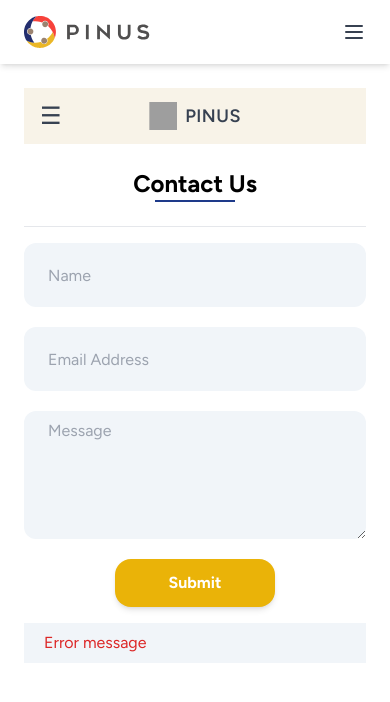
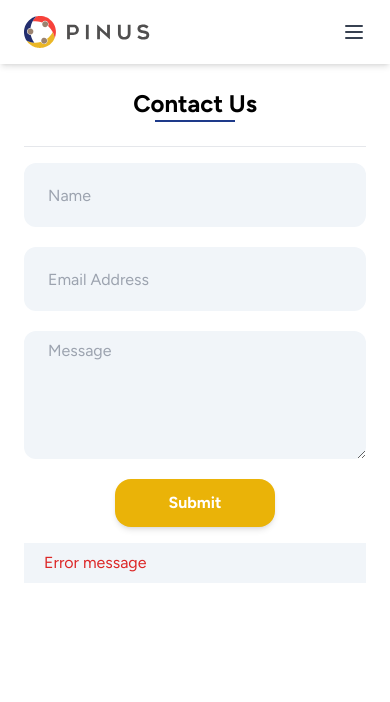
Before and after one commit to pinus-tech/pinus-website, a Next.js app: page /contact-us in a window 390 px wide. Shown: the top 702 px of the page. Built offline with nearby package versions, Linux system fonts and the light colour scheme; grey boxes are pictures that could not be loaded.

Commit message:
Comment out hamburger menu

```diff
--- a/app/contact-us/page.tsx
+++ b/app/contact-us/page.tsx
@@ -3,18 +3,16 @@ import ContactForm from "../components/ui/ContactForm";
 export default function Home() {
   return (
     <div className="p-6 max-w-3xl mx-auto">
-      <header className="bg-[#F8F3E8] flex items-center justify-between px-4 py-3 relative mb-6">
-        {/* Hamburger Menu */}
+      {/* <header className="bg-[#F8F3E8] flex items-center justify-between px-4 py-3 relative mb-6">
+
         <button className="text-2xl text-gray-700">&#9776;</button>
-
-        {/* Centered Logo & Title */}
         <div className="absolute left-1/2 transform -translate-x-1/2 flex items-center gap-2">
           <img src="/logo.png" alt="PINUS Logo" className="w-7 h-7" />
           <span className="text-lg font-semibold text-gray-700 tracking-wide">
             PINUS
           </span>
         </div>
-      </header>
+      </header> */}
       <h1 className="text-2xl font-bold text-center">Contact Us</h1>
       <div className="w-20 border-b-2 border-blue-900 mx-auto mb-6"></div>
 
```
